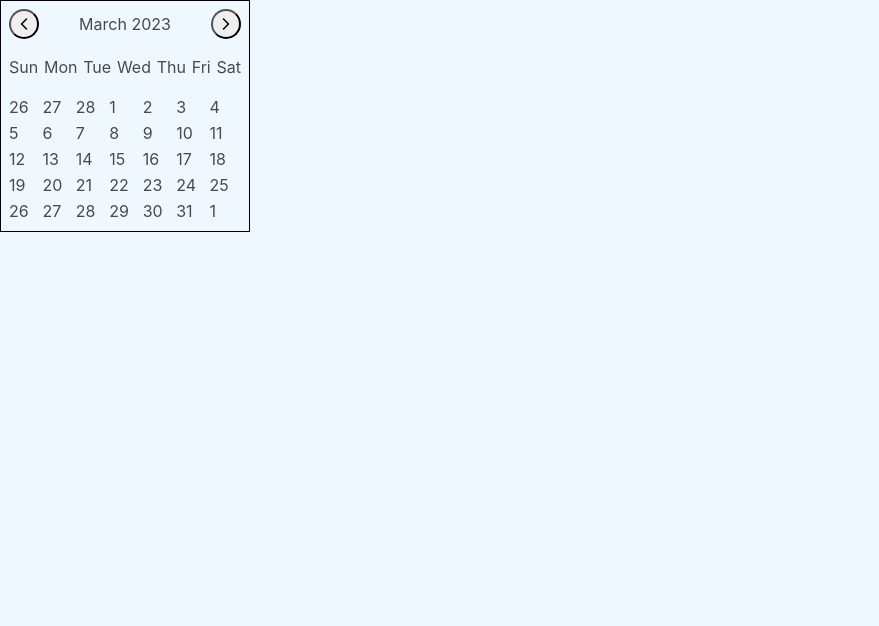
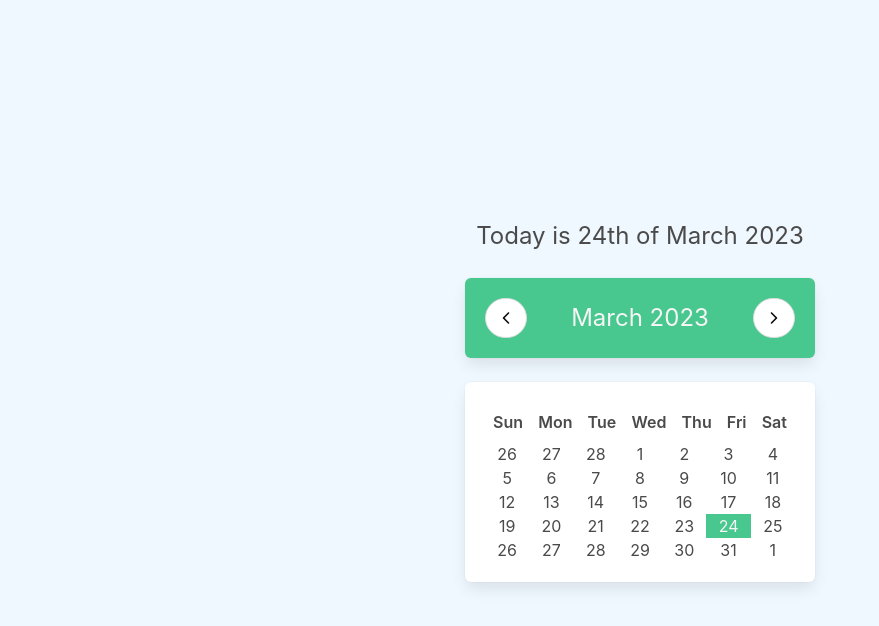
Before and after one commit to olena-yanovska/vue3-calendar, a Vue app: page / in a window 1280 px wide. Shown: the top 626 px of the page, without its empty margins (0-879 px from the left). Built offline with nearby package versions, Linux system fonts and the light colour scheme; the HTML template or start-up script is replaced by a standard one.

Commit message:
added styles and functional

```diff
--- a/package.json
+++ b/package.json
@@ -10,6 +10,7 @@
   "dependencies": {
     "bulma": "^0.9.4",
     "date-fns": "^2.29.3",
+    "sass": "^1.60.0",
     "vue": "^3.2.47"
   },
   "devDependencies": {
--- a/src/App.vue
+++ b/src/App.vue
@@ -8,12 +8,15 @@ import {
   endOfMonth,
   startOfWeek,
   endOfWeek,
+  isSameDay,
 } from 'date-fns';
 
 export default {
   data() {
     return {
+      selectedDate: null,
       choosenDate: new Date(),
+      currentDate: new Date(),
     }
   },
   computed: {
@@ -21,12 +24,38 @@ export default {
       return format(this.choosenDate, 'dd');
     },
 
+    currentDayWithEnding() {
+      const day = this.currentDay;
+
+      if (day > 20 || day < 10) {
+        switch (day % 10) {
+          case 1:
+            return day + 'st'
+          case 2:
+            return day + 'nd'
+          case 3:
+            return day + 'rd'
+        }
+      }
+      return day + 'th'
+    },
+
+    currentMonth() {
+      return format(this.currentDate, 'MMMM yyyy');
+    },
+
     choosenMonth() {
       return format(this.choosenDate, 'MMMM yyyy');
     },
+
+    choosenMonth() {
+      return format(this.choosenDate, 'MMMM yyyy');
+    },
+
     daysOfWeek() {
       return ['Sun', 'Mon', 'Tue', 'Wed', 'Thu', 'Fri', 'Sat'];
     },
+
     days() {
       const startOfMonthDate = startOfMonth(this.choosenDate);
       const endOfMonthDate = endOfMonth(this.choosenDate);
@@ -51,47 +80,93 @@ export default {
     nextMonth() {
       this.choosenDate = addMonths(this.choosenDate, 1);
     },
+    isToday(date) {
+      return isSameDay(date, new Date());
+    },
+    isSelected(date) {
+      return this.selectedDate && isSameDay(date, this.selectedDate);
+    },
+    select(date) {
+      this.selectedDate = date;
+    }
   }
 }
 </script>
 
 <template>
-  <div class="calendar">
-    <div class="header">
-      <button class="button-left" @click="prevMonth"></button>
-      <span>{{ choosenMonth }}</span>
-      <button class="button-right" @click="nextMonth"></button>
+  <div class="page">
+    <div class="content">
+      <p class="is-size-4">
+        Today is
+        {{ currentDayWithEnding }} of
+        {{ currentMonth }}
+        {{ currentYear }}
+      </p>
     </div>
 
+    <div class="calendar">
+      <div class="has-text-light has-background-success box">
+        <div class="header">
+          <button class="button is-rounded button-left" @click="prevMonth">
+        </button>
+
+        <div class="month is-size-4">{{ choosenMonth }}</div>
+
+        <button class="button is-rounded button-right" @click="nextMonth">
+        </button>
+        </div>
+      </div>
+
+      <div class="box">
         <div class="weekdays">
-      <span v-for="day in daysOfWeek">{{ day }}</span>
+          <span class="has-text-weight-semibold" v-for="day in daysOfWeek">{{ day }}</span>
         </div>
 
       <div class="days">
         <span
           v-for="(day, index) in days"
           :key="index"
+          class="day has-text-centered is-size-6 is-clickable"
+          :class="{ 'has-text-light has-background-success': isToday(day), ' has-background-grey-lighter': isSelected(day) }"
           @click="select(day)"
         >
           {{ day.getDate() }}
         </span>
       </div>
       </div>
+    </div>
+  </div>
 </template>
 
 <style>
+.page {
+  display: flex;
+  flex-direction: column;
+  justify-content: center;
+  align-items: center;
+  height: 100%;
+}
+
+.day:hover {
+  background-color: #effaf5;
+}
+
 .calendar {
   display: flex;
   flex-direction: column;
-  width: 250px;
-  border: 1px solid black;
+  width: 350px;
 }
 
 .header {
   display: flex;
+  flex-direction: row;
+
   justify-content: space-between;
   align-items: center;
-  padding: 8px;
+}
+
+.month {
+  display: inline-block;
 }
 
 .weekdays {
@@ -103,25 +178,11 @@ export default {
 .days {
   display: grid;
   grid-template-columns: repeat(7, 1fr);
-  gap: 2px;
-  padding: 8px;
-}
-
-.today {
-  background-color:aquamarine;
-}
-
-.selected {
-  background-color: #008000;
-  color: #fff;
 }
 
 .button-left {
   background-image: url(./assets/images/arrow-left.svg);
-  width: 30px;
-  height: 30px;
-
-  border-radius: 50px;
+  display: inline-block;
 
   background-position: center;
   background-repeat: no-repeat;
@@ -129,11 +190,7 @@ export default {
 
 .button-right {
   background-image: url(./assets/images/arrow-right.svg);
-
-  width: 30px;
-  height: 30px;
-
-  border-radius: 50px;
+  display: inline-block;
 
   background-position: center;
   background-repeat: no-repeat;
--- a/src/assets/main.css
+++ b/src/assets/main.scss
@@ -8,3 +8,5 @@
 
   background-color:aliceblue;
 }
+
+$box-padding: 1em;
--- a/src/main.js
+++ b/src/main.js
@@ -2,6 +2,6 @@ import { createApp } from 'vue'
 import App from './App.vue'
 import 'bulma/css/bulma.css'
 
-import './assets/main.css'
+import './assets/main.scss'
 
 createApp(App).mount('#app')
```
Also changed, not shown: 1 other file (tests, documents, lock files or other folders). Lines whose indentation alone changed are shown as unchanged.
